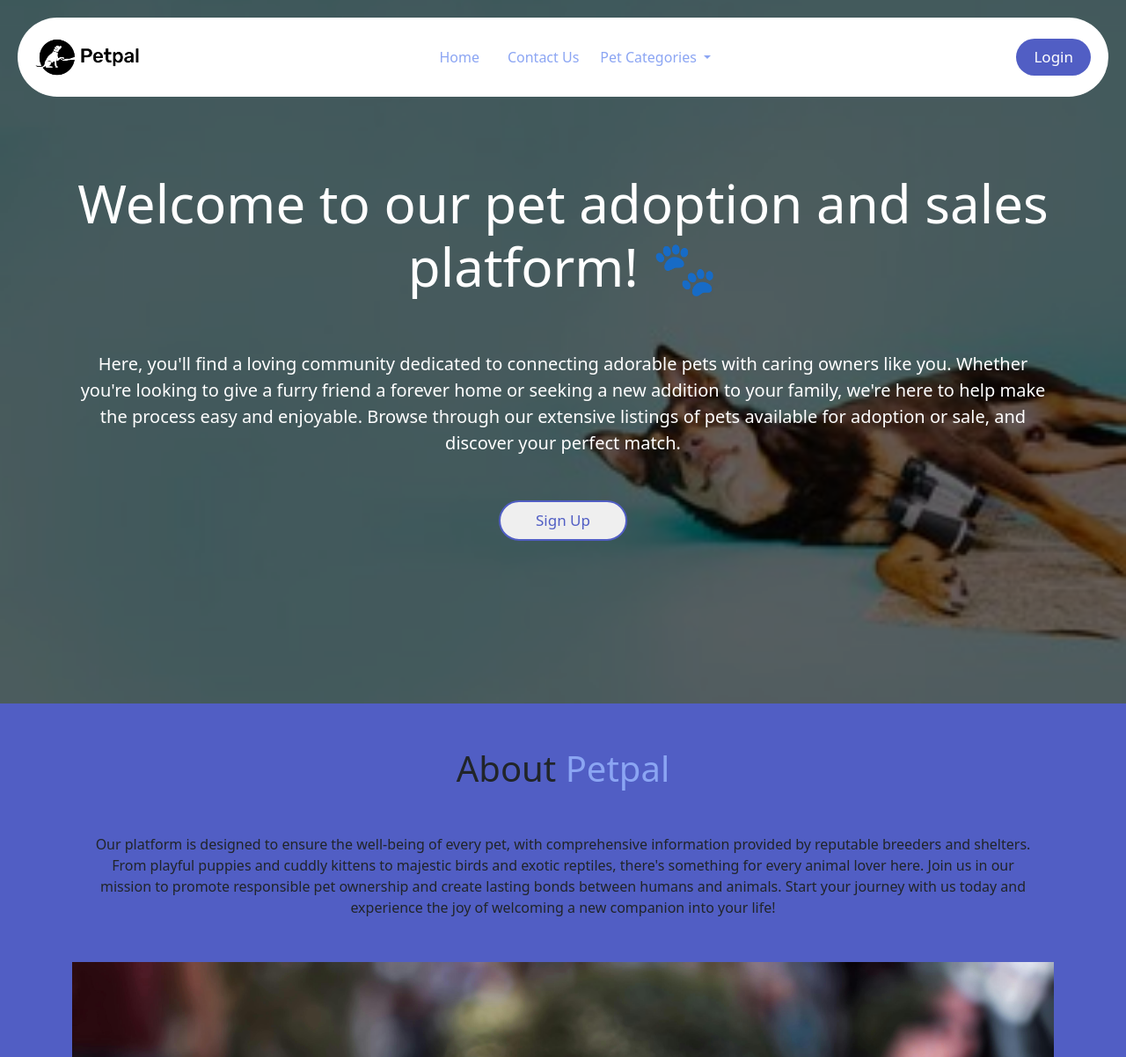
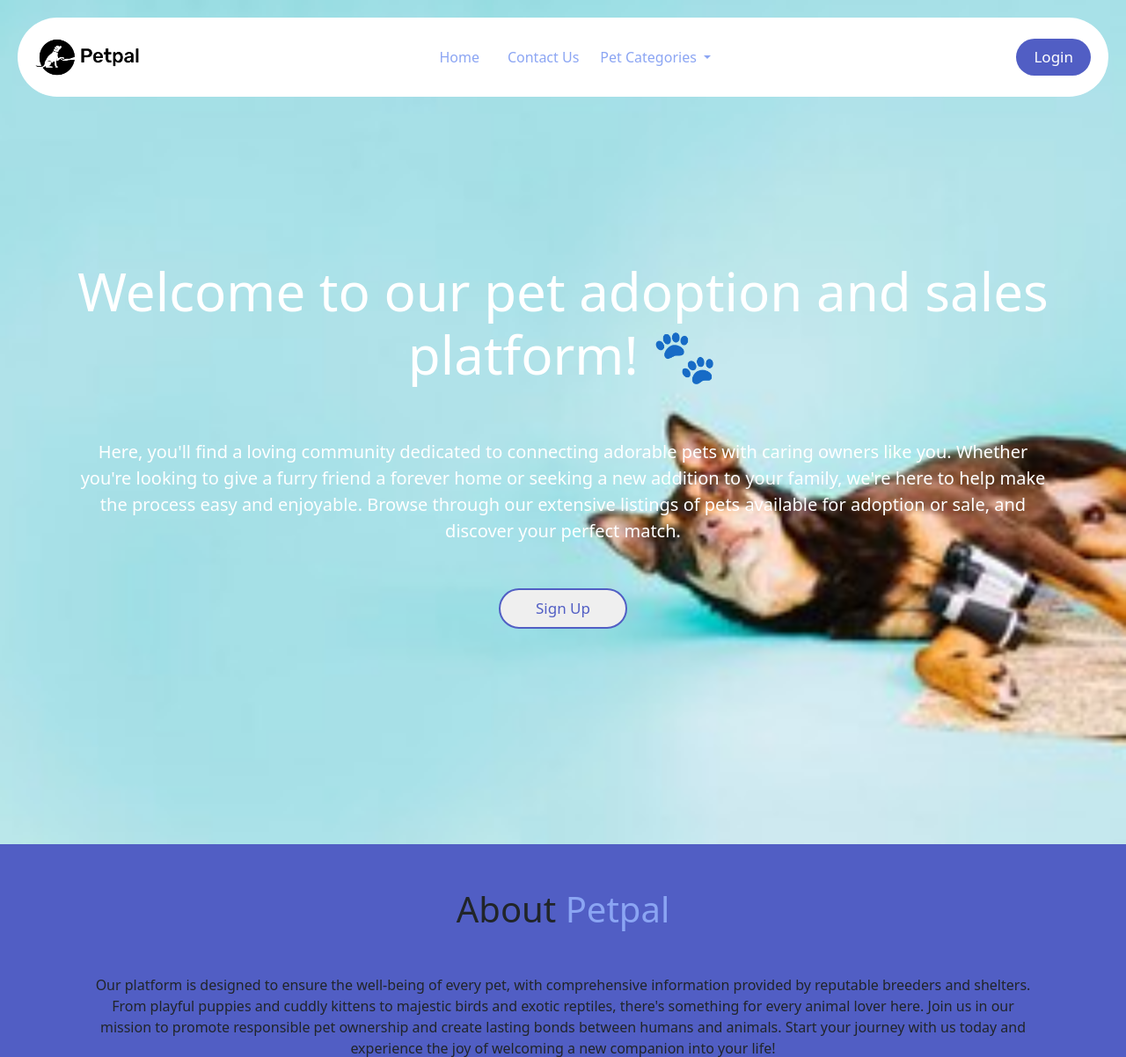
Before and after one commit to Tsunamiisking/petadoption-1, a Django app: page / in a window 1280 px wide. Shown: the top 1202 px of the page at 88% size. Run offline with Django 5.2, Linux system fonts and the light colour scheme; data comes from the database, SQL or seed files in the repository.

Commit message:
Corrected bugs

```diff
--- a/project1/petadoption1/static/petadoption1/style.css
+++ b/project1/petadoption1/static/petadoption1/style.css
@@ -73,7 +73,7 @@ span{
 
 }
 
-.hero-section::before{
+/* .hero-section::before{
     background-color: rgba(0, 0, 0, 0.6);
     content: "";
     position: absolute;
@@ -82,10 +82,10 @@ span{
     left: 0;
     right: 0;
 
-}
+} */
 
 .hero-section .container {
-    height: 100vh;
+    height: 120vh;
     z-index: 1;
     position: relative;
 }
@@ -93,7 +93,9 @@ span{
 .hero-section h1{
     font-size: 1.5em;
     text-align: center;
-    margin: 30px 0;
+    /* margin: 30px 0; */
+    margin-bottom: 30px;
+    margin-top: 70px;
 }
 
 .hero-section p{
@@ -521,7 +523,7 @@ span a:hover{
     justify-content: center;
 }
 .our-team .col{
-    margin: 20px 20px;
+    margin: 20px 10px;
 }
 .our-team .img{
     border-radius: 50%;
@@ -597,9 +599,9 @@ span a:hover{
         height: 120vh;
     }
 
-    .featured {
+    /* .featured {
 
-    }
+    } */
 
 }
 
@@ -611,7 +613,6 @@ span a:hover{
     margin: 30px 0;
     padding: 20px;
 }
-
 .space {
     height: 20vh;
 }
--- a/project1/petadoption1/templates/petadoption1/contact.html
+++ b/project1/petadoption1/templates/petadoption1/contact.html
@@ -6,7 +6,7 @@
 <!-- Hero Section -->
 <section class="hero-section">
     <div class="container d-flex align-items-center justify-content-center fs-1 text-white flex-column">
-      <h1> Our team of dedicated professionals is committed to providing you with personalized support every step of the way. 🐾 </h1>
+      <h1>Our team of dedicated professionals is committed to providing you with personalized support every step of the way. 🐾 </h1>
       <p>Here, you'll find a loving community dedicated to connecting adorable pets with caring owners like you. Whether
         you're looking to give a furry friend a forever home or seeking a new addition to your family, we're here to help
         make the process easy and enjoyable. Browse through our extensive listings of pets available for adoption or sale,
--- a/project1/petadoption1/templates/petadoption1/index.html
+++ b/project1/petadoption1/templates/petadoption1/index.html
@@ -1,6 +1,7 @@
 {% extends "petadoption1/layout.html"%}
 {% load static %}
 {% block body %}
+
 
 <!-- Hero Section -->
 <section class="hero-section">
```
